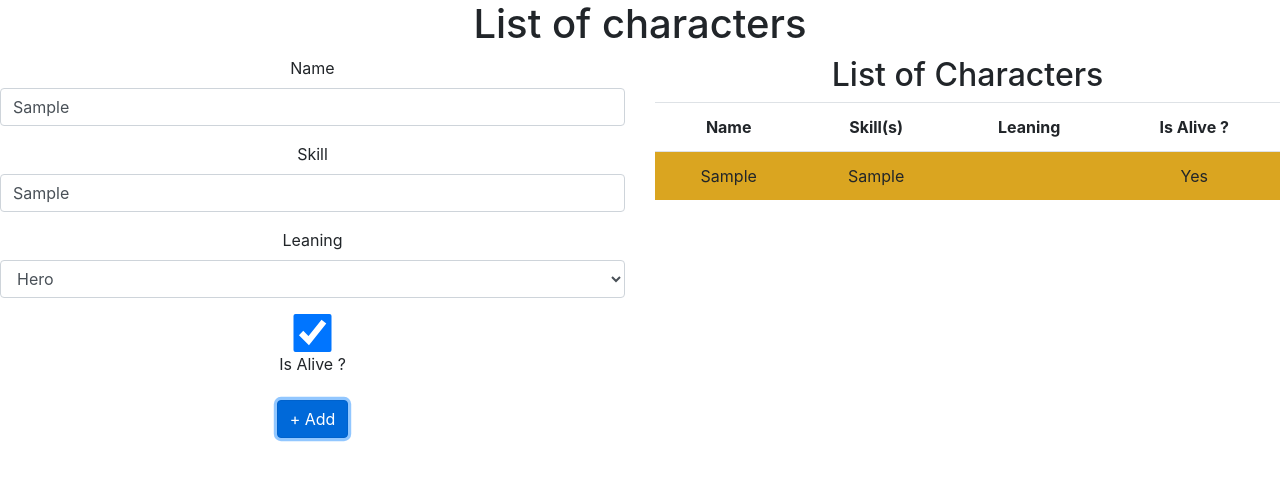
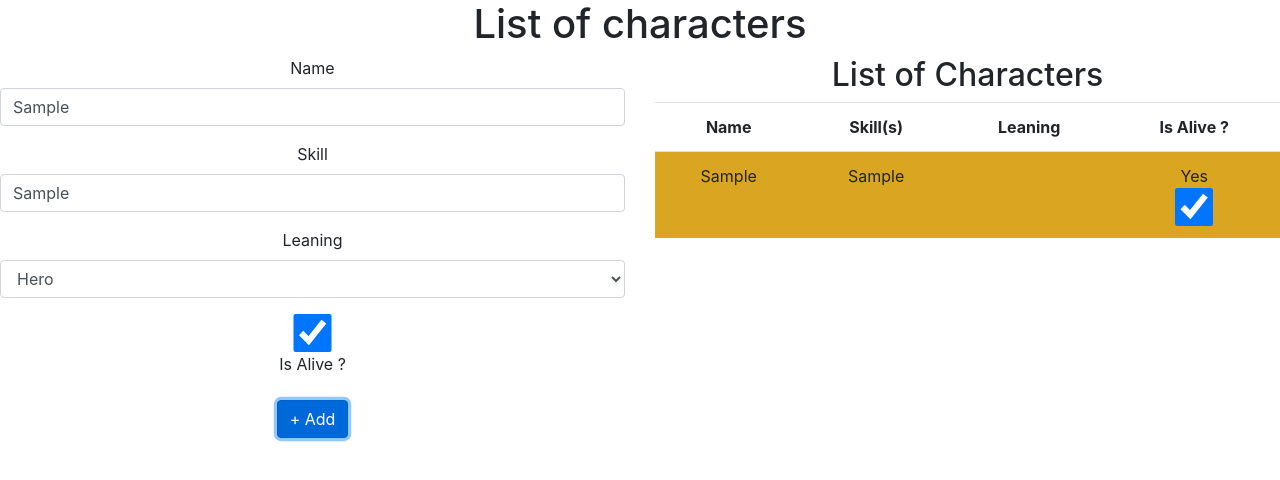
Before and after one commit to albur2021/mern_project_2021, a React (Create React App) app in the folder demo_1/: page / in a window 1280 px wide. Both pictures are taken after typing "Sample", "Sample" into the empty fields and a click on the input "+ Add". Shown: the top 480 px of the page. Built offline with nearby package versions, Linux system fonts and the light colour scheme.

Commit message:
Add input into Result Comp to display 'checkbox' to uncheck and check whether the NewElement is Dead or Alive and pass to App.js

```diff
--- a/demo_1/src/App.js
+++ b/demo_1/src/App.js
@@ -12,6 +12,13 @@ function App() {
   const addNew = (myCharacters) => {
     setListOfCharacters([...listOfCharacters, myCharacters]);
   };
+  const updateIsAlive = (idx) =>{
+    // console.log(idx);
+    // console.log("This Object coming from App.js ", listOfCharacters[idx]);
+    const charToUpdate = listOfCharacters[idx];
+    charToUpdate.isAlive = !charToUpdate.isAlive;
+    setListOfCharacters([...listOfCharacters]);
+  }
   return (
     <div className="App container-flued">
       <h1>List of characters</h1>
@@ -19,7 +26,7 @@ function App() {
         {/* apply 'addNew method' here as parameter */}
         <Form newCharacter={addNew} />
         {/* passing down List/Array of characters from Form */}
-        <Result myList={listOfCharacters} />
+        <Result myList={listOfCharacters} updateIsAlive = {updateIsAlive}/>
       </div>
     </div>
   );
--- a/demo_1/src/components/Result.jsx
+++ b/demo_1/src/components/Result.jsx
@@ -11,6 +11,19 @@ const Result = (props) => {
   const otherBg = {
     backgroundColor: "goldenrod",
   };
+  const isDead = {
+    textDecoration: 'line-through'
+  };
+  const alive = {
+      textDecoration: 'none'
+  };
+  const checkIsAlive = (e) =>{
+    // console.log(e.target.value);
+    props.updateIsAlive(e.target.value);// have this method from App.js/Parent Comp
+  };
+
+
+
   return (
     <div className="col">
       {/* {props.myList}  wrong can't render array by using this way!!!*/}
@@ -38,10 +51,18 @@ const Result = (props) => {
                         : otherBg
                     }
                 >
-                    <td>{character.Alias}</td>
+                    <td style={character.isAlive ? alive : isDead}>{character.Alias}</td>
                     <td>{character.Skill}</td>
                     <td>{character.Leaning}</td>
-                    <td>{character.isAlive ? "Yes" : "No"}</td>
+                    <td>{character.isAlive ? "Yes" : "No"}
+                        <input
+                        type="checkbox"
+                        name="isAlive"
+                        className="form-control"
+                        checked={character.isAlive}
+                        value = {i}
+                        onChange={checkIsAlive}/>
+                    </td>
                 </tr>
                 );
             })
```
